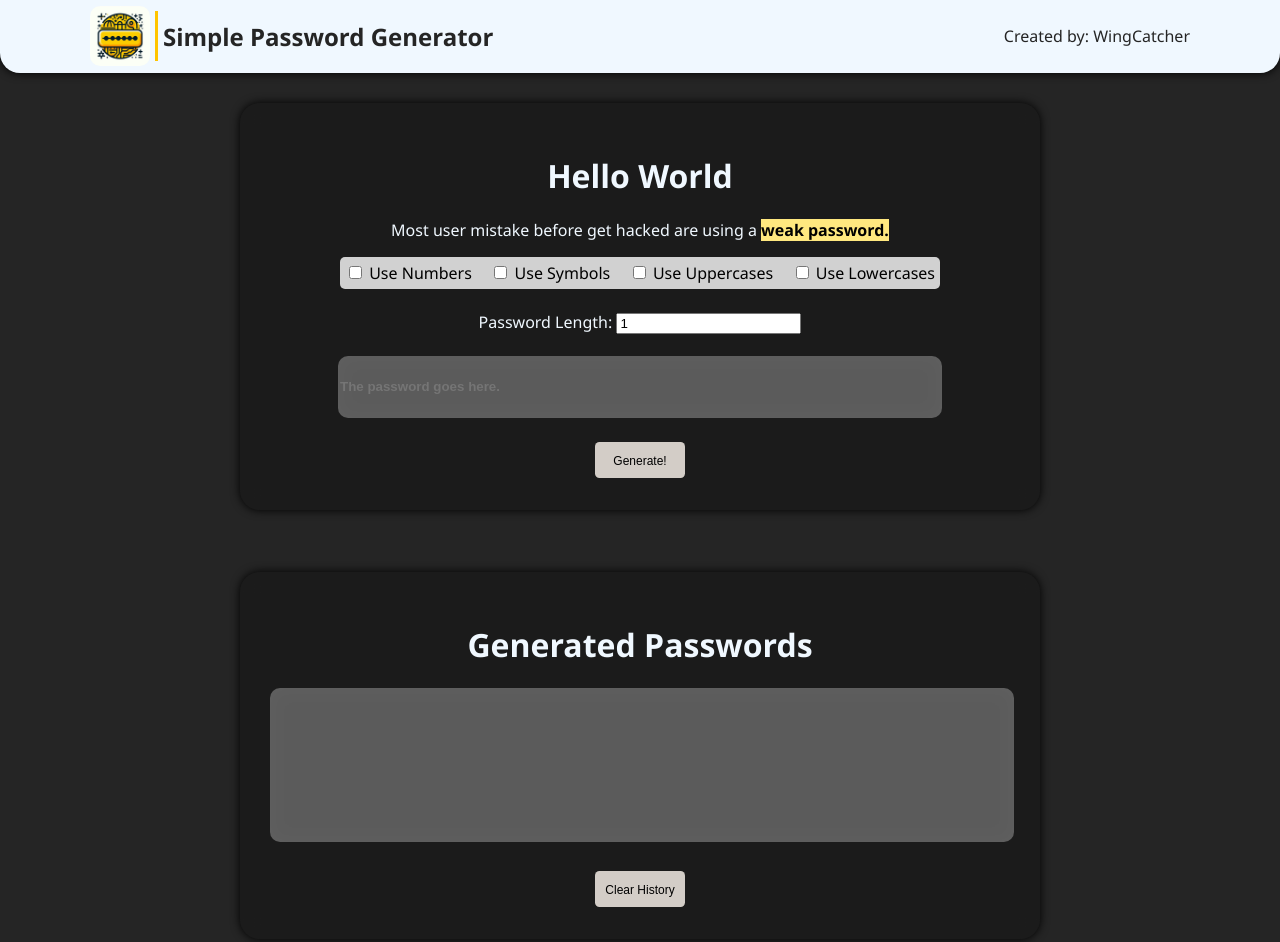
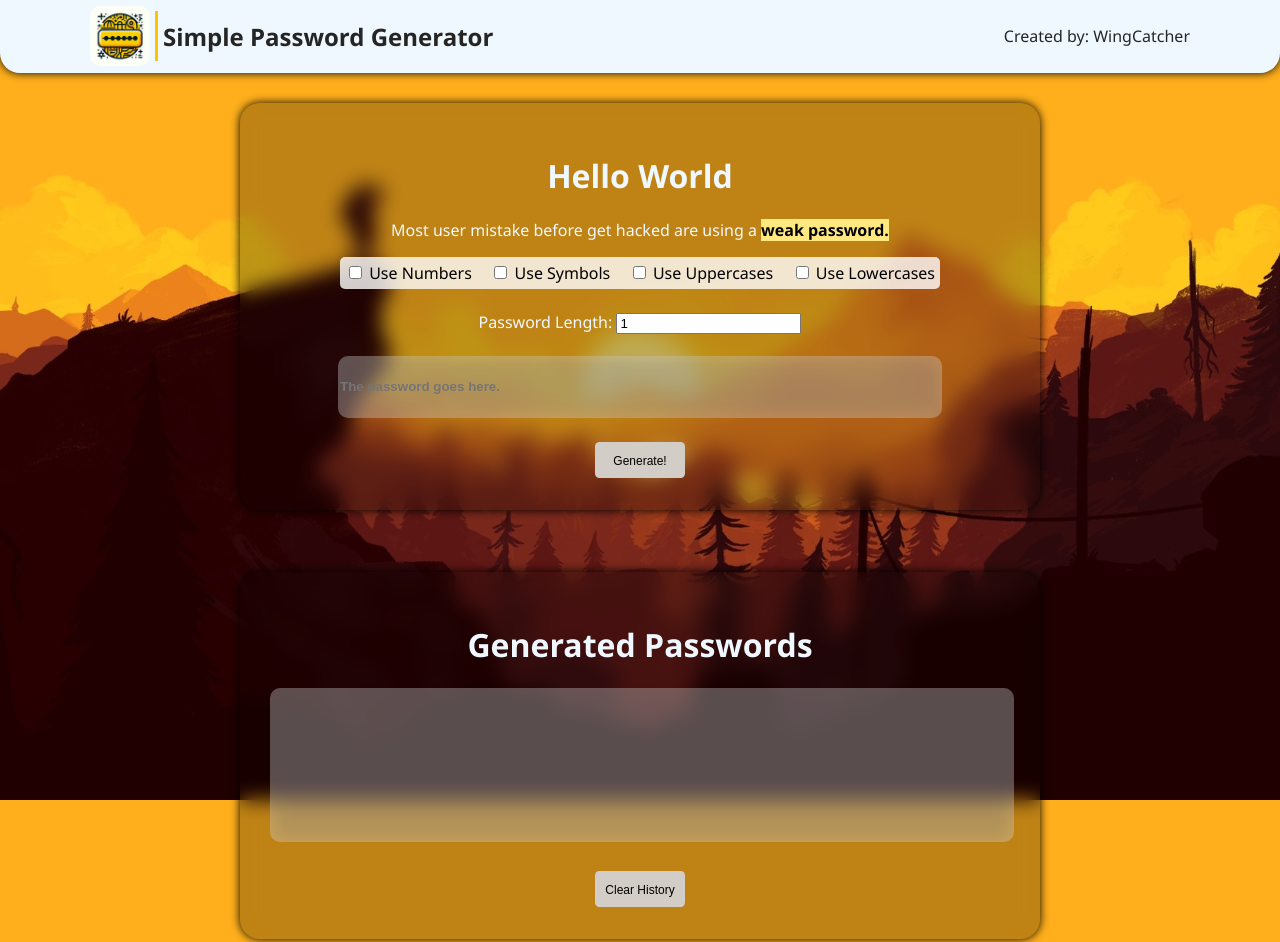
Before and after one commit to Wing-Catcher/password-generator, a plain HTML site: page index.html in a window 1280 px wide. Shown: the top 942 px of the page. Drawn offline with Linux system fonts and the light colour scheme; the site is published under a folder, as on GitHub Pages, so addresses that start at the root find nothing.

Commit message:
Update style.css

```diff
--- a/css/style.css
+++ b/css/style.css
@@ -3,7 +3,7 @@ body {
     font-family: 'Segoe UI', Tahoma, Geneva, Verdana, sans-serif;
     margin: 0;
     color: aliceblue;
-    background-image: url(/assets/yellow.jpg);
+    background-image: url(../assets/yellow.jpg);
     background-repeat: no-repeat;
     background-attachment: fixed;
     background-size: cover;
```
